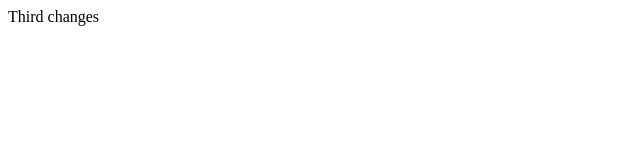
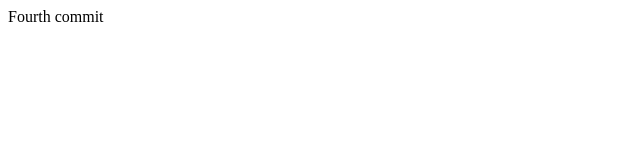
Before and after one commit to CDenisUa/learn-git, a plain HTML site: page new-index.html in a window 1280 px wide. Shown: the full height of the page, 0-640 px from the left. Drawn offline with Linux system fonts and the light colour scheme.

Commit message:
Add new file

```diff
--- a/index.html
+++ b/new-index.html
@@ -1,6 +1,6 @@
 <meta>
 </meta>
 <body>
-Third changes
+Fourth commit
 </body>
 </html>
```
Also changed, not shown: 1 other file.
